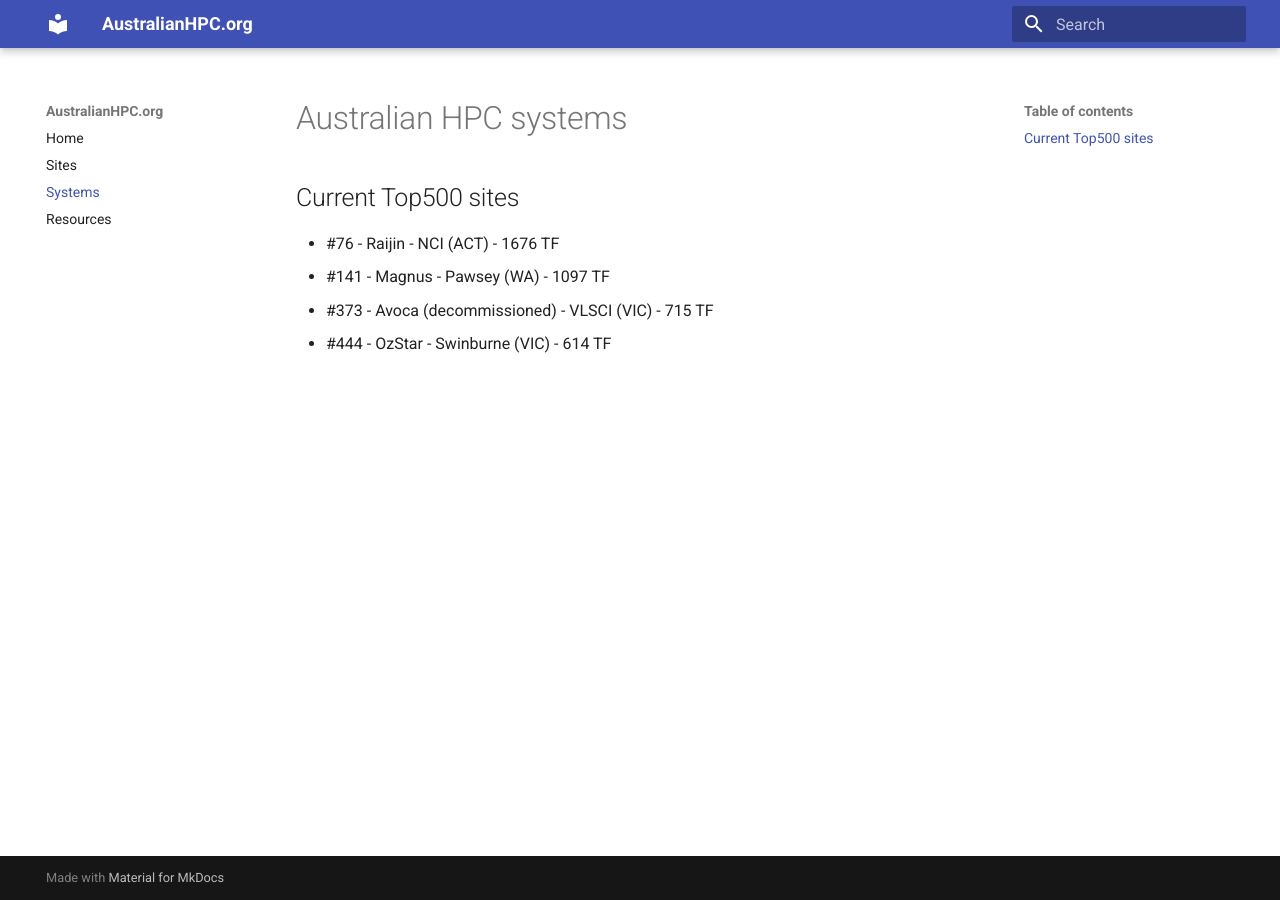
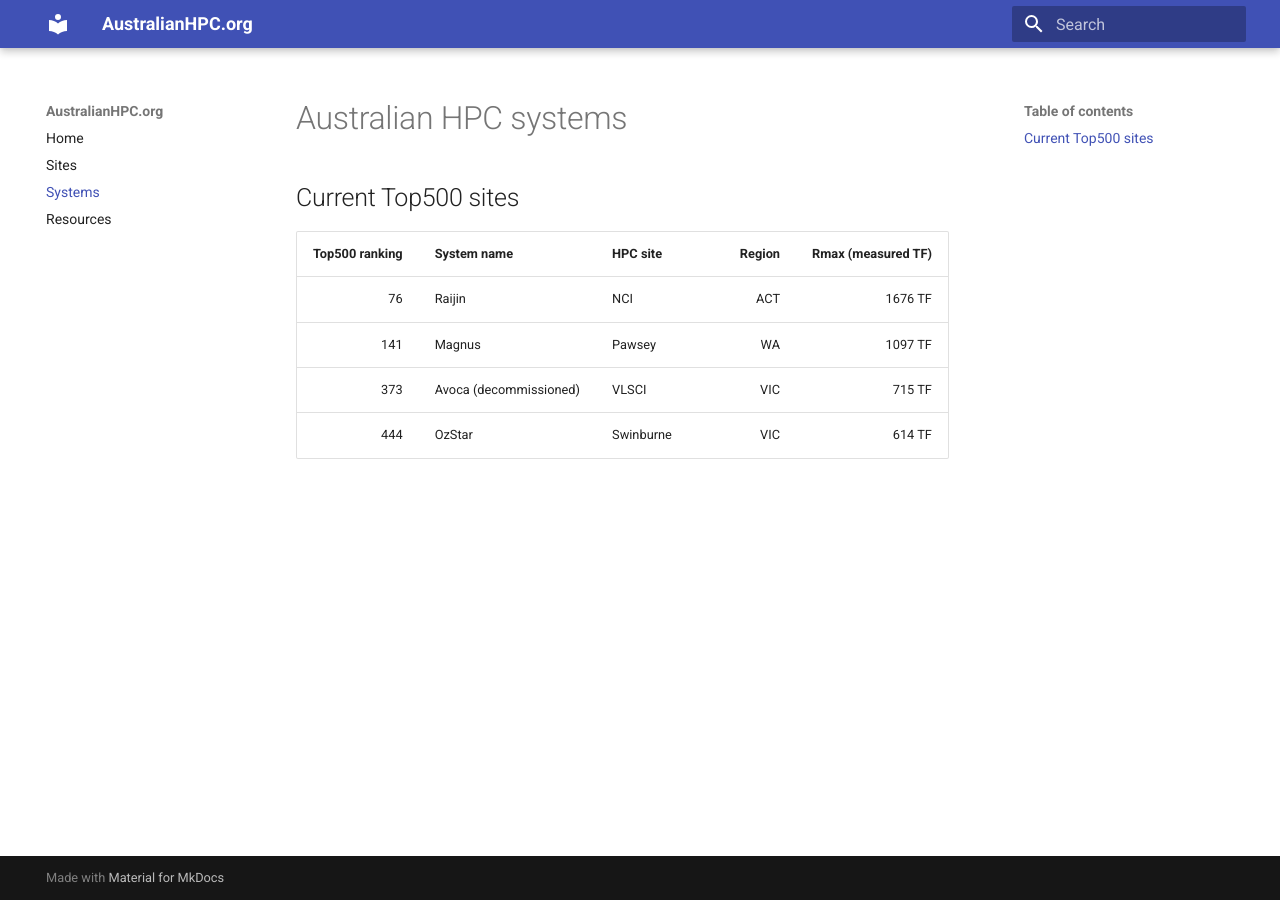
Before and after one commit to australianHPC/Website, an MkDocs documentation site: the page built from docs/systems.md, in a window 1280 px wide. Built offline with MkDocs 1.6.1 and Material for MkDocs 9.7.7, drawn with Linux system fonts in a browser that asks for light colours; old or Windows-style settings are respelled for this version of MkDocs.

Commit message:
systems.md: convert to table layout from list

```diff
--- a/docs/systems.md
+++ b/docs/systems.md
@@ -2,7 +2,9 @@
 
 ## Current Top500 sites
 
-* \#76 - Raijin - NCI (ACT) - 1676 TF
-* \#141 - Magnus - Pawsey (WA) - 1097 TF
-* \#373 - Avoca (decommissioned) - VLSCI (VIC) - 715 TF
-* \#444 - OzStar - Swinburne (VIC) - 614 TF
+Top500 ranking | System name | HPC site | Region | Rmax (measured TF)
+--------------:|-------------|----------|-------:|-------------------:
+76 | Raijin | NCI | ACT | 1676 TF
+141 | Magnus | Pawsey | WA | 1097 TF
+373 | Avoca (decommissioned) | VLSCI | VIC | 715 TF
+444 | OzStar | Swinburne | VIC | 614 TF
```
